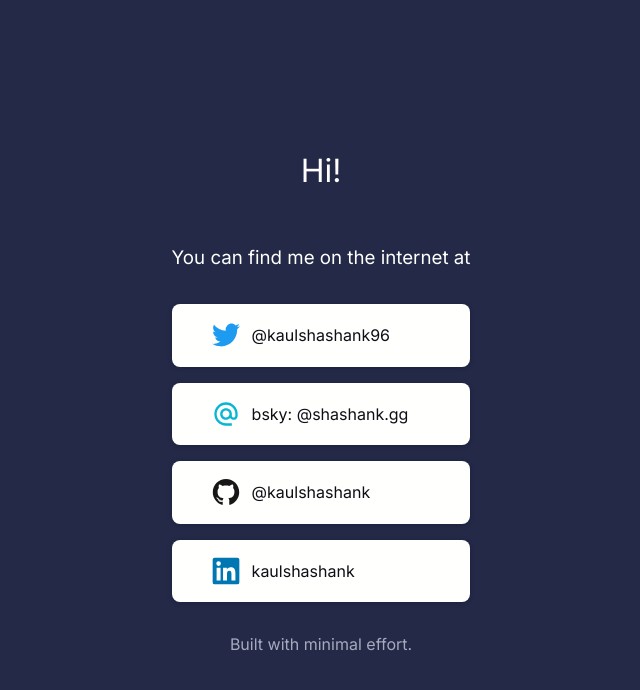
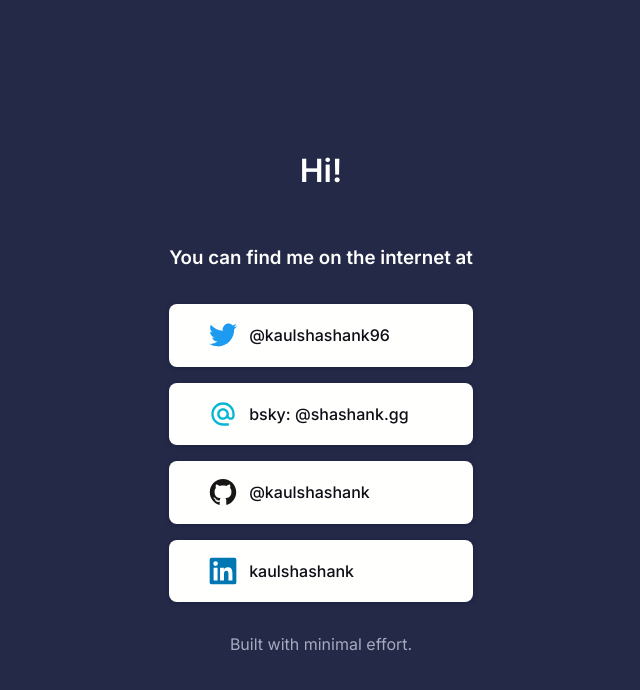
Before and after one commit to kaulshashank/personal-site, a React (Vite) app: page / in a window 1280 px wide. Shown: the top 690 px of the page, without its empty margins (319-959 px from the left). Built offline with nearby package versions, Linux system fonts and the light colour scheme.

Commit message:
Added Inter font weights

```diff
--- a/index.html
+++ b/index.html
@@ -14,7 +14,7 @@
   <link rel="icon" sizes="192x192" type="image/svg+xml" href="/favicon192.svg" />
   <link rel="preconnect" href="https://fonts.googleapis.com">
   <link rel="preconnect" href="https://fonts.gstatic.com" crossorigin>
-  <link href="https://fonts.googleapis.com/css2?family=Inter&display=swap" rel="stylesheet">
+  <link href="https://fonts.googleapis.com/css2?family=Inter:wght@400;500;600;700&display=swap" rel="stylesheet">
 
   <title>Shashank Kaul</title>
 </head>
--- a/src/index.css
+++ b/src/index.css
@@ -35,6 +35,7 @@
 }
 
 p {
+  font-weight: 400;
   color: var(--text);
 }
 
@@ -46,12 +47,14 @@
 h1,
 h2,
 h3 {
+  font-weight: 600;
   color: var(--white);
 }
 
 h4,
 h5,
 h6 {
+  font-weight: 500;
   color: var(--black);
 }
 
```
